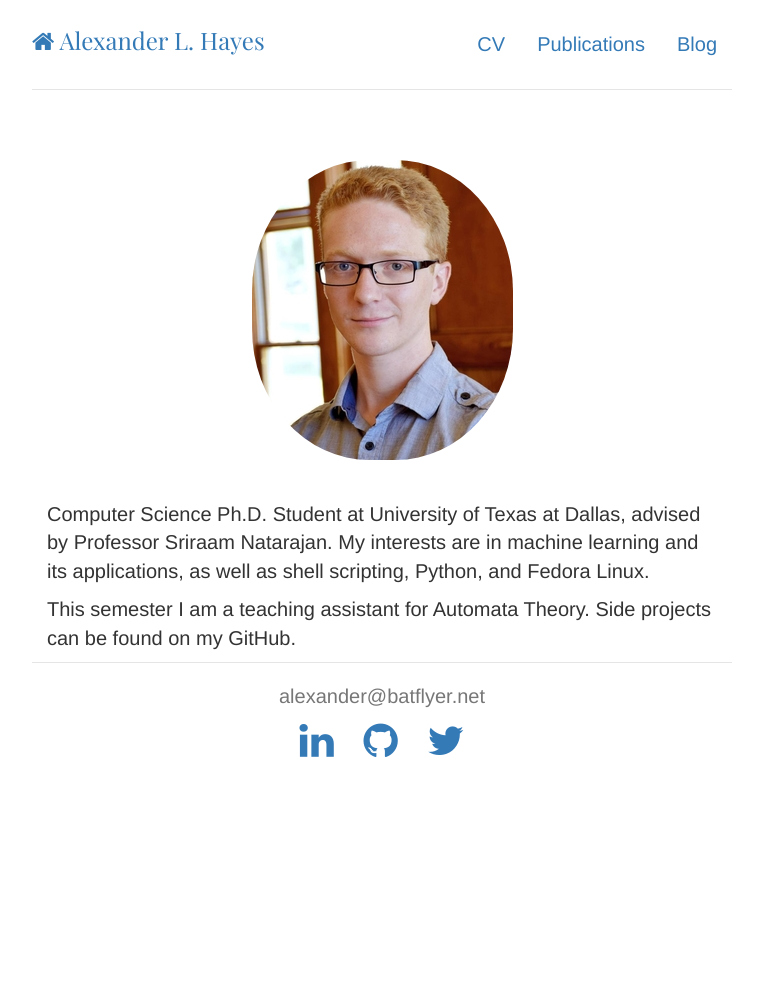
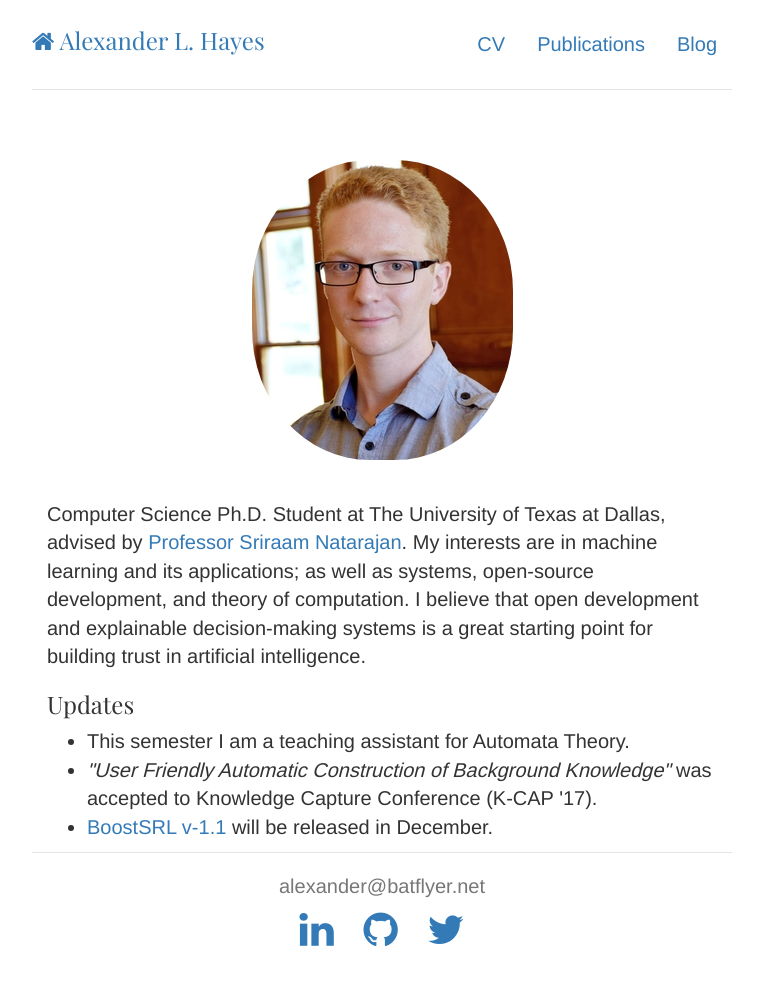
Before and after one commit to hayesall/hayesall.github.io, a Jekyll site: the page built from index.html, in a window 1280 px wide. Shown: the whole page, without its empty margins (258-1021 px from the left). Built offline with Jekyll 4.4.1, drawn with Linux system fonts in a browser that asks for light colours; before the commit the page ends 900 px from its top, so only the background shows below that.

Commit message:
The hello world blog as moved to its own directory. Modified blog post. New categories for blogging. Updated index blurb and added an updates section.

```diff
--- a/Gemfile
+++ b/Gemfile
@@ -5,7 +5,6 @@ ruby RUBY_VERSION
 
 gem "jekyll", "3.6.2"
 gem 'json'
-gem "minimal-mistakes-jekyll"
 
 # This is the default theme for new Jekyll sites. You may change this to anything you like.
 gem "minima", "~> 2.0"
--- a/_config.yml
+++ b/_config.yml
@@ -17,7 +17,7 @@ github_username:  batflyer
 markdown: kramdown
 highlighter: rogue
 
-theme: minimal-mistakes-jekyll
+theme: minima
 gems:
   - jekyll-feed
   - json
--- a/index.html
+++ b/index.html
@@ -11,8 +11,13 @@ description: Homepage for Alexander L. Hayes, Computer Science PhD Student focus
 
   <div class="row">
     <div class="col-md-12">
-      <p>Computer Science Ph.D. Student at University of Texas at Dallas, advised by Professor Sriraam Natarajan. My interests are in machine learning and its applications, as well as shell scripting, Python, and Fedora Linux.</p>
-      <p>This semester I am a teaching assistant for Automata Theory. Side projects can be found on my GitHub.</p>
+      <p>Computer Science Ph.D. Student at The University of Texas at Dallas, advised by <a href="http://utdallas.edu/~sxn177430/">Professor Sriraam Natarajan</a>. My interests are in machine learning and its applications; as well as systems, open-source development, and theory of computation. I believe that open development and explainable decision-making systems is a great starting point for building trust in artificial intelligence.</p>
+      <h3>Updates</h3>
+      <ul>
+	<li>This semester I am a teaching assistant for Automata Theory.</li>
+	<li><i>"User Friendly Automatic Construction of Background Knowledge"</i> was accepted to Knowledge Capture Conference (K-CAP '17).</li>
+	<li><a href="https://github.com/boost-starai/BoostSRL">BoostSRL v-1.1</a> will be released in December.</li>
+      </ul>
     </div>
   </div>
 </div>
```
Also changed, not shown: _posts/2016-12-30-network-of-code-lyoko-fanfiction.md (+1 -3 lines), blog/index.html (+6 -2 lines), Gemfile.lock, _hello_world/2017-05-17-welcome-to-jekyll.md (renamed from _posts/2017-05-17-welcome-to-jekyll.md).
